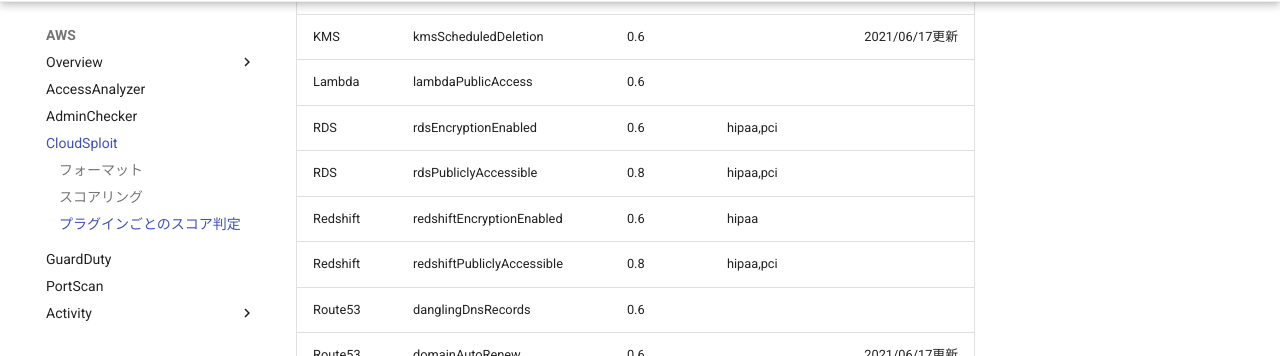
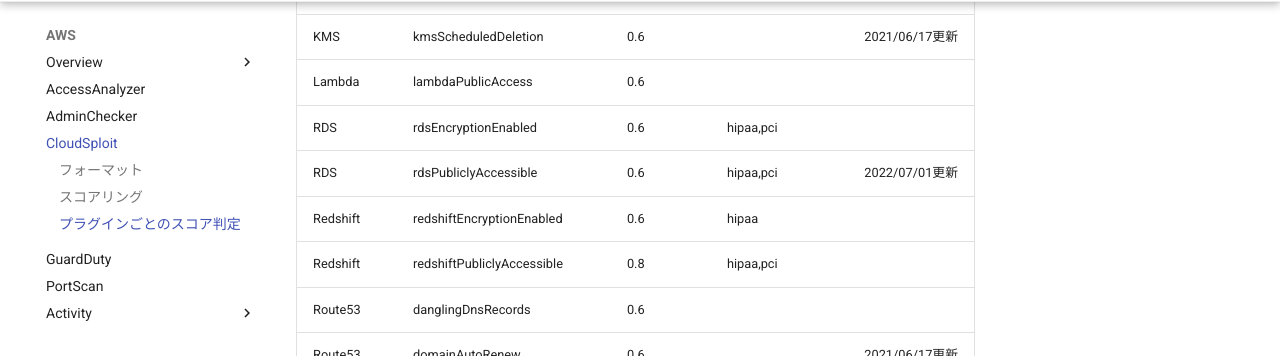
Before and after one commit to ca-risken/doc, an MkDocs documentation site: the page built from docs/aws/cloudsploit.md, in a window 1280 px wide and 900 px high, scrolled down 4326 px. Shown: the part 95-451 px from the top of the window. Built offline with MkDocs 1.6.1 and Material for MkDocs 9.7.7, drawn with Linux system fonts in a browser that asks for light colours; comment, search, counter and statistics services are not loaded.

Commit message:
fix: cloudsploit score

```diff
--- a/docs/aws/cloudsploit.md
+++ b/docs/aws/cloudsploit.md
@@ -114,7 +114,7 @@ graph TD
 |KMS|kmsScheduledDeletion|0.6||2021/06/17更新|
 |Lambda|lambdaPublicAccess|0.6|||
 |RDS|rdsEncryptionEnabled|0.6|hipaa,pci||
-|RDS|rdsPubliclyAccessible|0.8|hipaa,pci||
+|RDS|rdsPubliclyAccessible|0.6|hipaa,pci|2022/07/01更新|
 |Redshift|redshiftEncryptionEnabled|0.6|hipaa||
 |Redshift|redshiftPubliclyAccessible|0.8|hipaa,pci||
 |Route53|danglingDnsRecords|0.6|||
```
